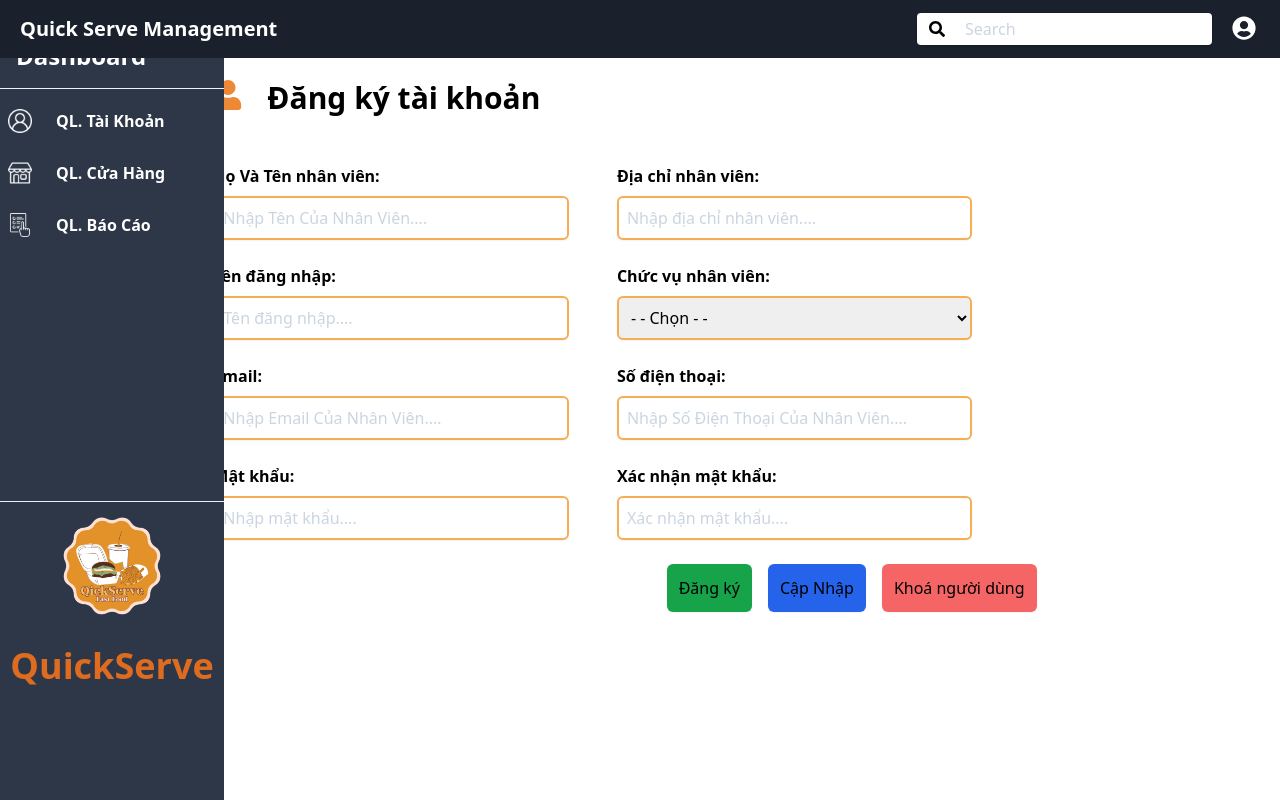
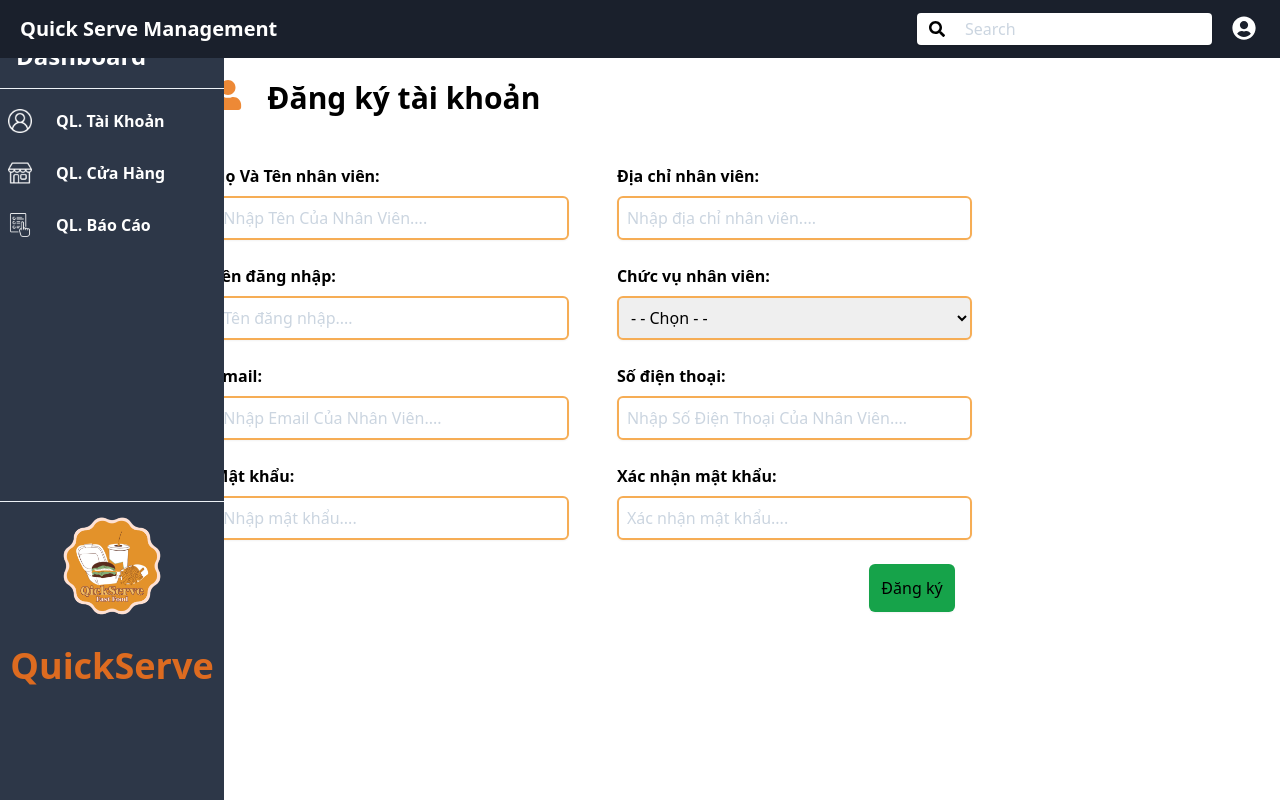
Before and after one commit to SonTungIT/QuickServeManagementDeploy, a React (Vite) app: page /admin-register in a window 1280 px wide. Built offline with nearby package versions, Linux system fonts and the light colour scheme.

Commit message:
deploy: remove button

```diff
--- a/src/components/AuthComponent/FormRegister.tsx
+++ b/src/components/AuthComponent/FormRegister.tsx
@@ -57,11 +57,9 @@ const FormRegister = () => {
                     </div>
                 </div>
 
-                <div className='flex flex-col md:flex-row md:gap-12'>
-                    <div className='mb-6 md:w-2/4 ml-auto mr-20'>
-                        <button type='submit' className='p-3 bg-green-600 text-white rounded-md shadow-sm hover:bg-orange-500 mr-4'>Đăng ký</button>
-                        <button type='submit' className='p-3 bg-blue-600 text-white rounded-md shadow-sm hover:bg-orange-500 mr-4'>Cập Nhập</button>
-                        <button type='submit' className='p-3 bg-red-500 text-white rounded-md shadow-sm hover:bg-orange-500'>Khoá người dùng</button>
+                <div className=''>
+                    <div className='mb-6 md:w-1/4 ml-auto mr-36'>
+                        <button type='submit' className='p-3 bg-green-600 text-white rounded-md shadow-sm hover:bg-orange-500'>Đăng ký</button>
                     </div>
                 </div>
             </form>
```
